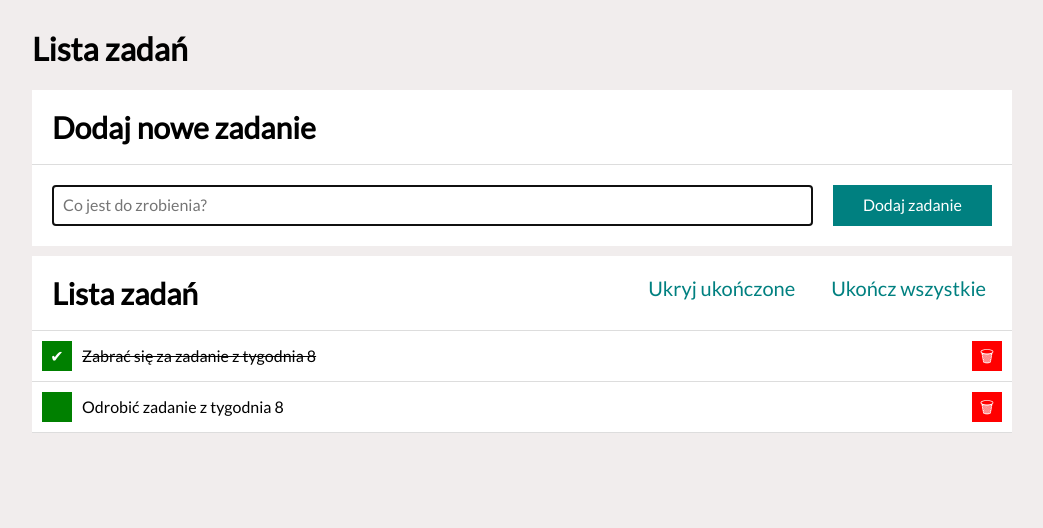
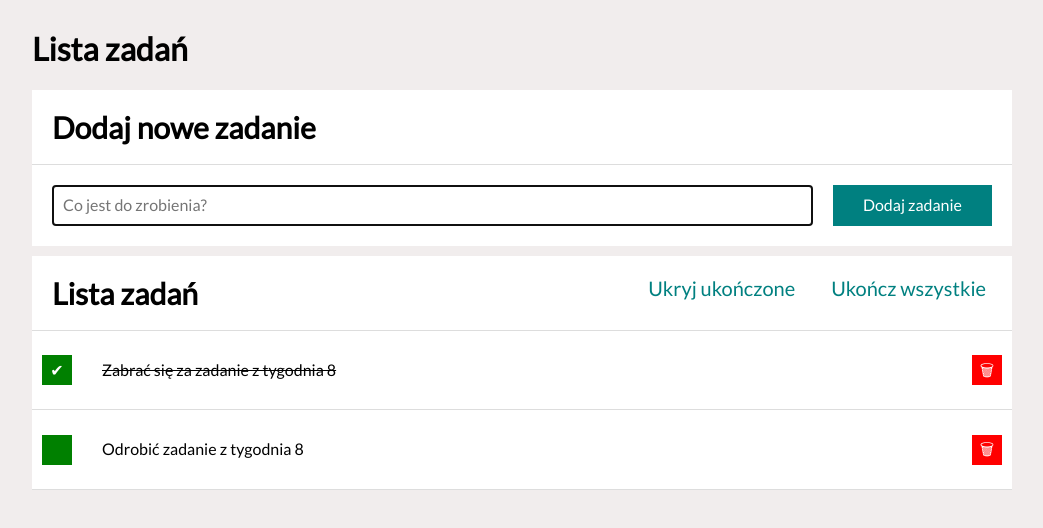
Before and after one commit to Mardrog/todo-list-react, a React (Create React App) app: page / in a window 1280 px wide. Shown: the top 528 px of the page, without its empty margins (118-1161 px from the left). Built offline with nearby package versions, Linux system fonts and the light colour scheme.

Commit message:
added padding for tasks and deleted unnecessary class from list item

```diff
--- a/src/Tasks/index.js
+++ b/src/Tasks/index.js
@@ -10,7 +10,7 @@ const Tasks = ({ tasks, hideDoneTasks, done }) => (
                     <button className={`section__taskButton section__taskButton--checked`}>
                         {done ? "✔" : ""}
                     </button>
-                    <span className={`section__task js-task ${done ? "section__task--completed" : ""}`}>
+                    <span className={`section__task ${done ? "section__task--completed" : ""}`}>
                         {content}
                     </span>
                     <button className={`section__taskButton section__taskButton--deleted`}>
--- a/src/Tasks/style.css
+++ b/src/Tasks/style.css
@@ -36,6 +36,7 @@
     align-self: center;
     margin-left: 10px;
     margin-right: 10px;
+    padding: 20px;
 }
 
 .section__taskButton--checked {
```
